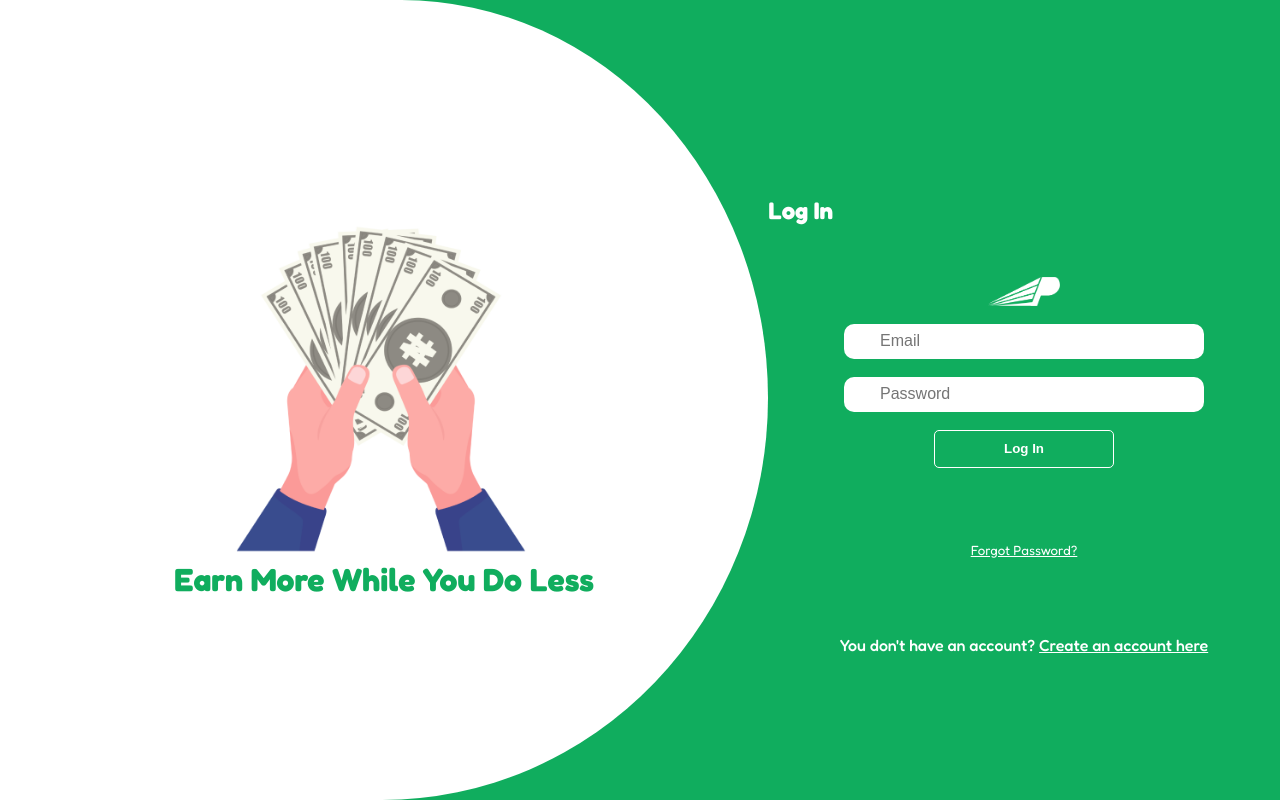
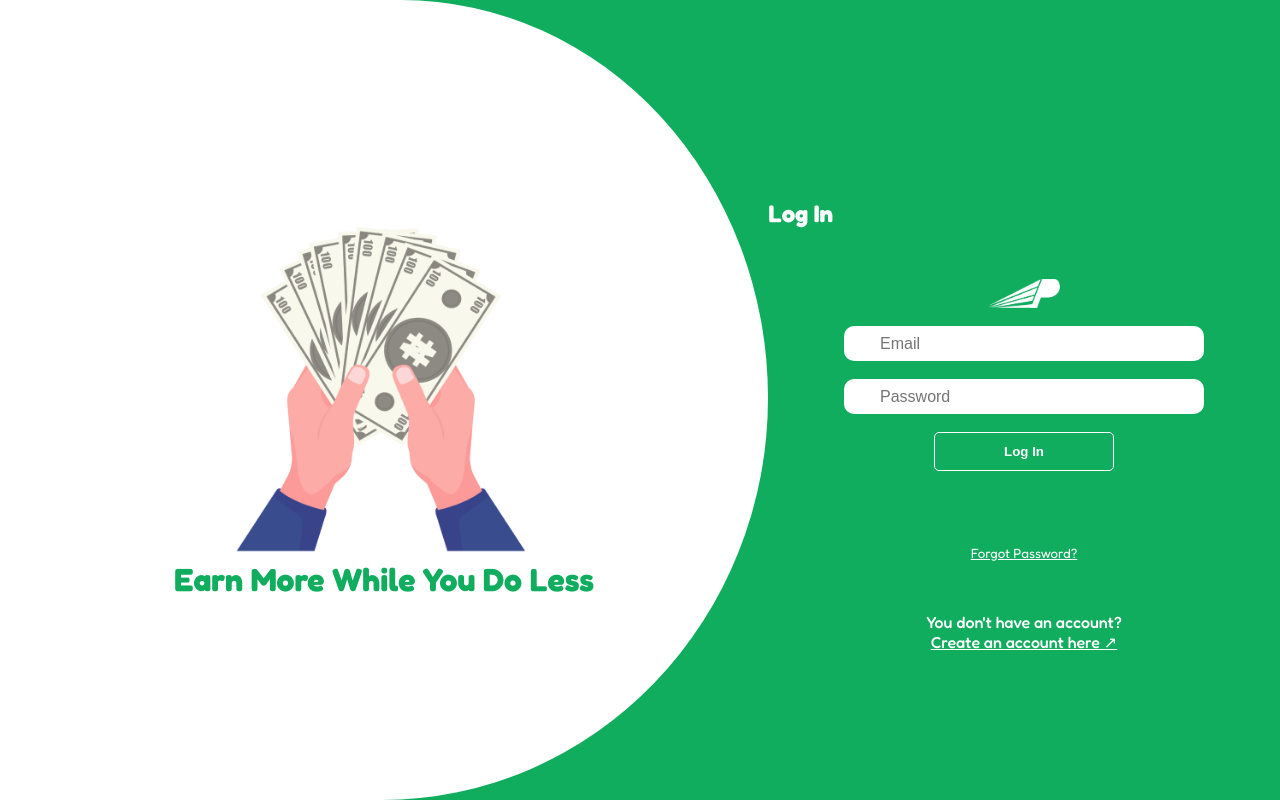
Before and after one commit to Decryptus007/packit_driver, a React (Create React App) app: page / in a window 1280 px wide. Built offline with nearby package versions, Linux system fonts and the light colour scheme.

Commit message:
added arrow

```diff
--- a/src/components/Auth/Signin/Signin.css
+++ b/src/components/Auth/Signin/Signin.css
@@ -2,14 +2,17 @@
     background-color: #10ad5e;
 }
 
-.Signin, .signInOne, .signInTwo {
+.Signin,
+.signInOne,
+.signInTwo {
     display: flex;
     align-items: center;
     justify-content: space-between;
     width: 100%;
 }
 
-.signInOne, .signInTwo {
+.signInOne,
+.signInTwo {
     width: 60%;
     height: 100vh;
 }
@@ -96,13 +99,14 @@
 
 .signInTwo p {
     font-weight: 500;
-    margin-top: 10%;
+    margin-top: 5%;
     text-align: center;
 }
 
-.signInTwo p span {
+.signInTwo #signup {
     text-decoration: underline;
     cursor: pointer;
+    margin: 0;
 }
 
 
@@ -127,7 +131,8 @@
         margin: 10% 5%;
     }
 
-    .signInTwo form, .signInTwo small {
+    .signInTwo form,
+    .signInTwo small {
         padding: 0 2%;
     }
 }
--- a/src/components/Auth/Signin/Signin.js
+++ b/src/components/Auth/Signin/Signin.js
@@ -23,16 +23,17 @@ export default function Signin() {
                     <img src={packitLogo} alt="Packit" />
                     <div>
                         <FontAwesomeIcon className="loginIcon" icon="fa-solid fa-at" />
-                        <input placeholder="Email" type={"email"} autoComplete="true"/>
+                        <input placeholder="Email" type={"email"} autoComplete="true" />
                     </div>
                     <div>
                         <FontAwesomeIcon className="loginIcon" icon="fa-solid fa-unlock" />
-                        <input placeholder="Password" type={"password"} autoComplete="true"/>
+                        <input placeholder="Password" type={"password"} autoComplete="true" />
                     </div>
                     <button type="submit">Log In</button>
                 </form>
                 <small onClick={() => navigate('/forgotpwd')}>Forgot Password?</small>
-                <p>You don't have an account? <span onClick={() => navigate('/signup')}>Create an account here</span></p>
+                <p>You don't have an account?</p>
+                <p id="signup" onClick={() => navigate('/signup')}>Create an account here &#8599;</p>
             </div>
         </div>
     )
--- a/src/components/Auth/Signup/FirstStage.js
+++ b/src/components/Auth/Signup/FirstStage.js
@@ -45,7 +45,7 @@ export default function FirstStage(props) {
                     </div>
                     <button style={{width: "100%"}} type="submit" onClick={() => props.setNxtPg('stage2')}>Continue Registration</button>
                 </form>
-                <p>You already have an account? <span onClick={() => navigate('/')}>Login here</span></p>
+                <p>You already have an account? <span onClick={() => navigate('/')}>Login here &#8599;</span></p>
             </div>
         </div>
     )
```
